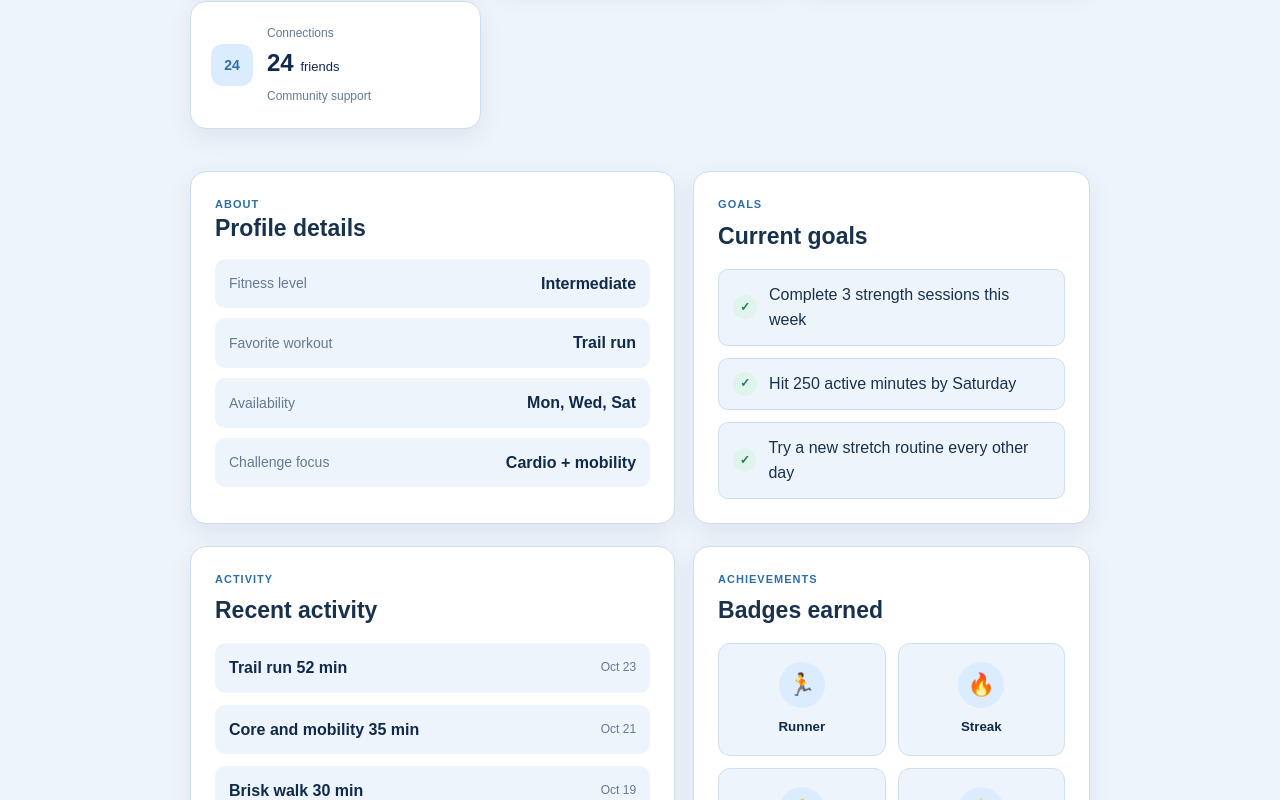
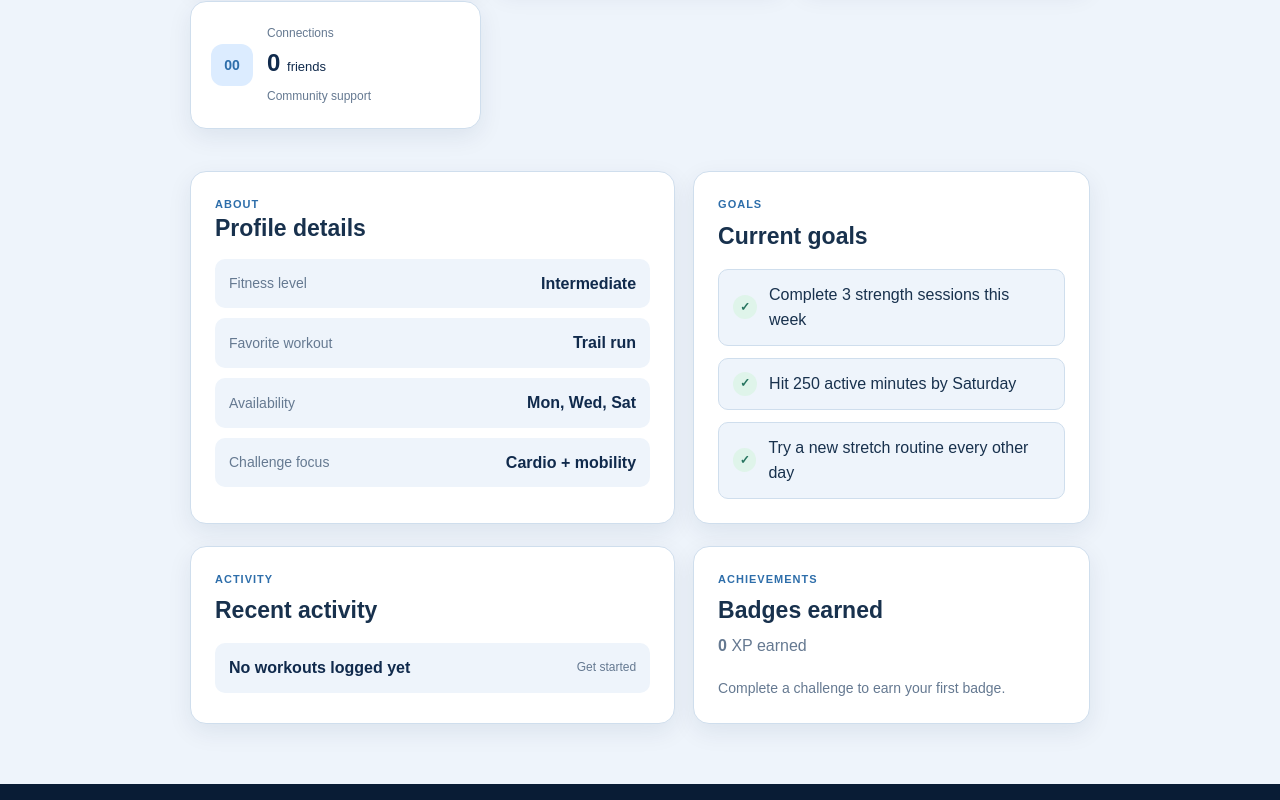
Before and after one commit to syedaahmed05/FitQuest, a plain HTML site: page docs/profile.html in a window 1280 px wide. Shown: the part 495-1295 px from the top of the page. Drawn offline with Linux system fonts and the light colour scheme.

Commit message:
Updated profile page details

```diff
--- a/docs/profile.html
+++ b/docs/profile.html
@@ -147,11 +147,9 @@
         <section class="content-card">
           <p class="eyebrow">ACHIEVEMENTS</p>
           <h2>Badges earned</h2>
-          <div class="achievement-row">
-            <div class="achievement-badge"><span>🏃</span><small>Runner</small></div>
-            <div class="achievement-badge"><span>🔥</span><small>Streak</small></div>
-            <div class="achievement-badge"><span>💪</span><small>Strong</small></div>
-            <div class="achievement-badge"><span>🌟</span><small>Consistent</small></div>
+          <p class="muted"><strong id="profile-xp-total">0</strong> XP earned</p>
+          <div class="achievement-row" id="profile-achievements" aria-live="polite"></div>
+          <p class="empty-message" id="profile-no-achievements">Complete a challenge to earn your first badge.</p>
           </div>
         </section>
       </div>
@@ -251,46 +249,94 @@
         return '<li><span class="goal-status">✓</span><span>' + goal + '</span></li>';
       }).join('');
 
-      const workouts = readData('fitquest-workouts', [
-        { type: 'Trail run', amount: 52, date: new Date(Date.now() - 86400000).toISOString() },
-        { type: 'Core and mobility', amount: 35, date: new Date(Date.now() - 3 * 86400000).toISOString() },
-        { type: 'Brisk walk', amount: 30, date: new Date(Date.now() - 5 * 86400000).toISOString() },
-        { type: 'Strength circuit', amount: 42, date: new Date(Date.now() - 8 * 86400000).toISOString() }
-      ]);
+      const workouts = readData('fitquest-workouts', []);
 
       const safeWorkouts = Array.isArray(workouts) ? workouts : [];
       const recent = safeWorkouts.slice(0, 4);
-      const activityNodes = recent.length ? recent : [
-        { type: 'Trail run', amount: 52, date: new Date(Date.now() - 86400000).toISOString() },
-        { type: 'Core and mobility', amount: 35, date: new Date(Date.now() - 3 * 86400000).toISOString() },
-        { type: 'Brisk walk', amount: 30, date: new Date(Date.now() - 5 * 86400000).toISOString() },
-        { type: 'Strength circuit', amount: 42, date: new Date(Date.now() - 8 * 86400000).toISOString() }
-      ];
-
-      profileActivityList.innerHTML = activityNodes.map(function (entry) {
+      profileActivityList.innerHTML = recent.length ? recent.map(function (entry) {
         const label = entry.type || 'Workout';
         const minutes = entry.amount ? (Number(entry.amount) + ' min') : 'Active';
         return '<li><span>' + label + ' ' + minutes + '</span><time>' + formatActivityDate(entry.date) + '</time></li>';
-      }).join('');
+      }).join('') : '<li><span>No workouts logged yet</span><time>Get started</time></li>';
 
-      const connectionCount = Array.isArray(readData('fitquest-connections', [])) ? readData('fitquest-connections', []).length : 24;
+      const connectionCount = Array.isArray(readData('fitquest-connections', [])) ? readData('fitquest-connections', []).length : 0;
       const totalMinutes = safeWorkouts.reduce(function (sum, workout) {
         return sum + (Number(workout.amount) || 0);
       }, 0);
       const sessionCount = safeWorkouts.length;
 
-      const streak = Math.min(7, Math.max(1, Math.round((sessionCount + connectionCount) / 5)));
+      const streak = 0;
       document.getElementById('profile-streak').textContent = streak;
       document.getElementById('profile-streak-badge').textContent = String(streak).padStart(2, '0');
-      document.getElementById('profile-sessions').textContent = String(sessionCount || 12);
-      document.getElementById('profile-session-badge').textContent = String(sessionCount || 12).padStart(2, '0');
-      document.getElementById('profile-minutes').textContent = String(totalMinutes || 300);
-      document.getElementById('profile-minutes-badge').textContent = String(totalMinutes || 300);
-      document.getElementById('profile-connections').textContent = String(connectionCount || 24);
-      document.getElementById('profile-connections-badge').textContent = String(connectionCount || 24).padStart(2, '0');
+      document.getElementById('profile-sessions').textContent = String(sessionCount);
+      document.getElementById('profile-session-badge').textContent = String(sessionCount).padStart(2, '0');
+      document.getElementById('profile-minutes').textContent = String(totalMinutes);
+      document.getElementById('profile-minutes-badge').textContent = String(totalMinutes);
+      document.getElementById('profile-connections').textContent = String(connectionCount);
+      document.getElementById('profile-connections-badge').textContent = String(connectionCount).padStart(2, '0');
+
+      const challengeRewards = [
+        { id: 'streak', title: 'Streak Starter', icon: '🔥', xp: 120, target: 4 },
+        { id: 'minutes', title: 'Mileage Mission', icon: '🏃', xp: 180, target: 150 },
+        { id: 'strength', title: 'Strength Builder', icon: '💪', xp: 220, target: 3 },
+        { id: 'walk', title: 'Step Quest', icon: '🚶', xp: 100, target: 30 },
+        { id: 'run', title: 'Sprint Sprint', icon: '⚡', xp: 260, target: 45 },
+        { id: 'social', title: 'Team Boost', icon: '🤝', xp: 300, target: 2 }
+      ];
+      const workoutDates = new Set();
+      safeWorkouts.forEach(function (workout) {
+        const date = new Date(workout.date);
+        if (!Number.isNaN(date.getTime())) {
+          workoutDates.add(date.getFullYear() + '-' + date.getMonth() + '-' + date.getDate());
+        }
+      });
+
+      let activeStreak = 0;
+      const streakDate = new Date();
+      streakDate.setHours(0, 0, 0, 0);
+      const todayKey = streakDate.getFullYear() + '-' + streakDate.getMonth() + '-' + streakDate.getDate();
+      if (!workoutDates.has(todayKey)) {
+        streakDate.setDate(streakDate.getDate() - 1);
+      }
+      while (workoutDates.has(streakDate.getFullYear() + '-' + streakDate.getMonth() + '-' + streakDate.getDate())) {
+        activeStreak += 1;
+        streakDate.setDate(streakDate.getDate() - 1);
+      }
+      document.getElementById('profile-streak').textContent = activeStreak;
+      document.getElementById('profile-streak-badge').textContent = String(activeStreak).padStart(2, '0');
+
+      const completedChallenges = challengeRewards.filter(function (challenge) {
+        if (challenge.id === 'streak') {
+          return activeStreak >= challenge.target;
+        }
+        if (challenge.id === 'minutes' || challenge.id === 'walk' || challenge.id === 'run') {
+          return totalMinutes >= challenge.target;
+        }
+        if (challenge.id === 'strength') {
+          return sessionCount >= challenge.target;
+        }
+        return connectionCount >= challenge.target;
+      });
+      const earnedXp = completedChallenges.reduce(function (total, challenge) {
+        return total + challenge.xp;
+      }, 0);
+      const achievements = document.getElementById('profile-achievements');
+      document.getElementById('profile-xp-total').textContent = earnedXp;
+      document.getElementById('profile-no-achievements').hidden = completedChallenges.length > 0;
+      achievements.innerHTML = completedChallenges.map(function (challenge) {
+        const badge = document.createElement('div');
+        const icon = document.createElement('span');
+        const label = document.createElement('small');
+        badge.className = 'achievement-badge';
+        icon.textContent = challenge.icon;
+        label.textContent = challenge.title;
+        badge.appendChild(icon);
+        badge.appendChild(label);
+        return badge.outerHTML;
+      }).join('');
 
       window.addEventListener('storage', function (event) {
-        if (event.key === 'fitquest-user' || event.key === 'fitquest-workouts' || event.key === 'fitquest-connections') {
+        if (event.key === 'fitquest-user' || event.key === 'fitquest-workouts' || event.key === 'fitquest-connections' || event.key === 'fitquest-challenges') {
           window.location.reload();
         }
       });
```
